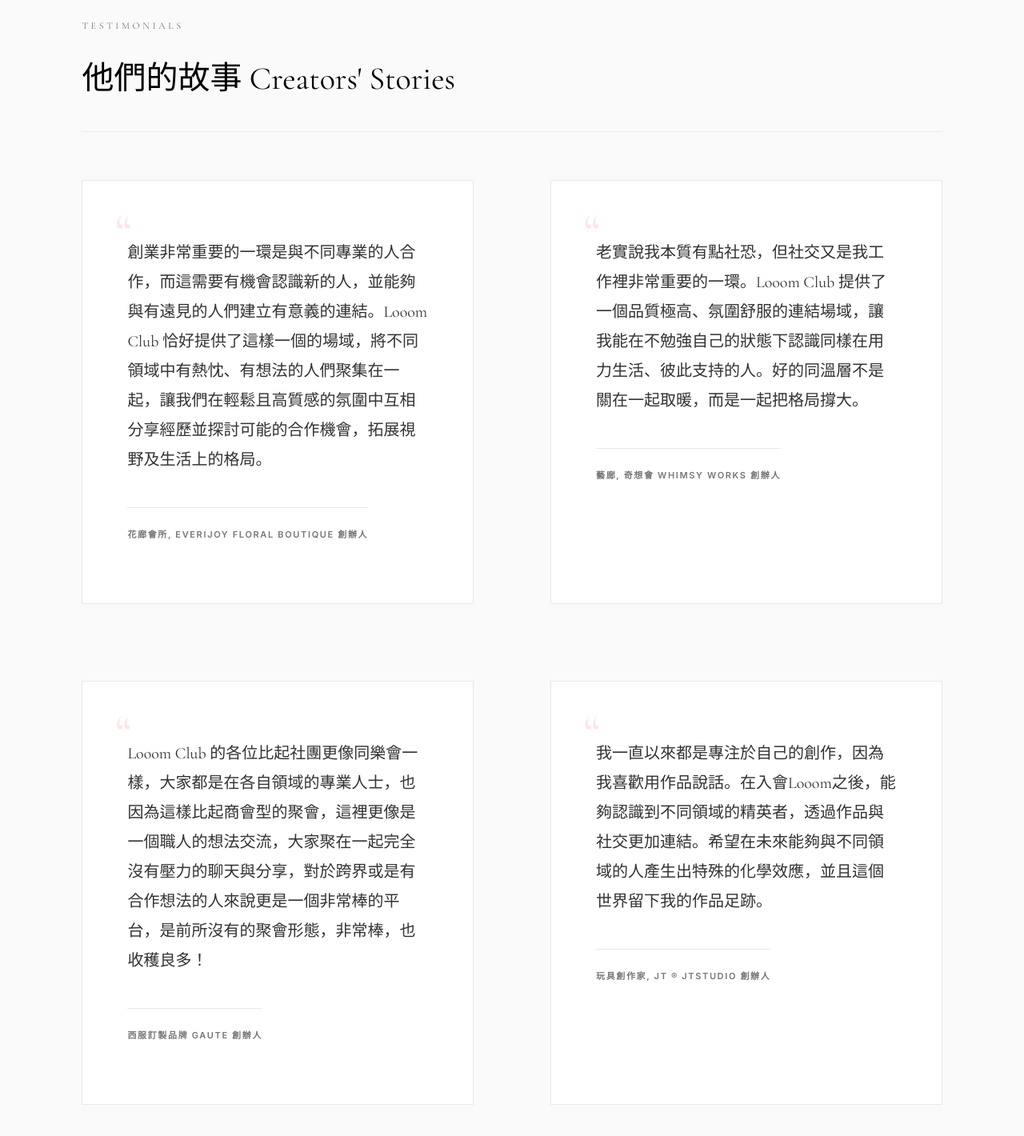
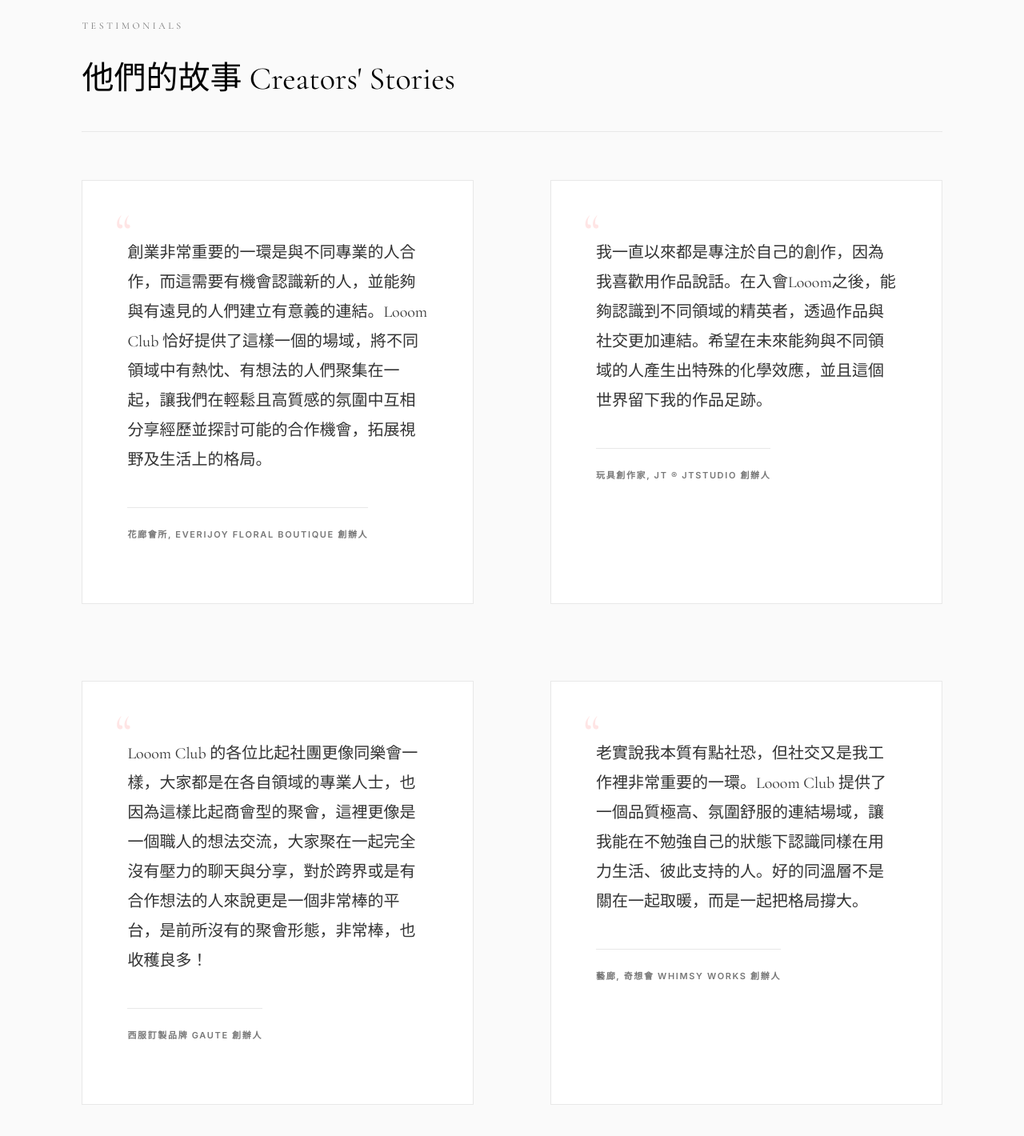
Before and after one commit to artwithlifetaipei/art-press, a Next.js app: page /looom-club in a window 1280 px wide. Shown: the part 1563-2983 px from the top of the page at 80% size. Built offline with nearby package versions, Linux system fonts and the light colour scheme.

Commit message:
layout: swap positions of Whimsy Works and JTSTUDIO testimonials

```diff
--- a/src/app/looom-club/page.tsx
+++ b/src/app/looom-club/page.tsx
@@ -9,16 +9,16 @@ export default function LooomClubPage() {
       author: "花廊會所, Everijoy Floral Boutique 創辦人"
     },
     {
-      quote: "老實說我本質有點社恐，但社交又是我工作裡非常重要的一環。Looom Club 提供了一個品質極高、氛圍舒服的連結場域，讓我能在不勉強自己的狀態下認識同樣在用力生活、彼此支持的人。好的同溫層不是關在一起取暖，而是一起把格局撐大。",
-      author: "藝廊, 奇想會 Whimsy Works 創辦人"
+      quote: "我一直以來都是專注於自己的創作，因為我喜歡用作品說話。在入會Looom之後，能夠認識到不同領域的精英者，透過作品與社交更加連結。希望在未來能夠與不同領域的人產生出特殊的化學效應，並且這個世界留下我的作品足跡。",
+      author: "玩具創作家, JT ® JTSTUDIO 創辦人"
     },
     {
       quote: "Looom Club 的各位比起社團更像同樂會一樣，大家都是在各自領域的專業人士，也因為這樣比起商會型的聚會，這裡更像是一個職人的想法交流，大家聚在一起完全沒有壓力的聊天與分享，對於跨界或是有合作想法的人來說更是一個非常棒的平台，是前所沒有的聚會形態，非常棒，也收穫良多！",
       author: "西服訂製品牌 GAUTE 創辦人"
     },
     {
-      quote: "我一直以來都是專注於自己的創作，因為我喜歡用作品說話。在入會Looom之後，能夠認識到不同領域的精英者，透過作品與社交更加連結。希望在未來能夠與不同領域的人產生出特殊的化學效應，並且這個世界留下我的作品足跡。",
-      author: "玩具創作家, JT ® JTSTUDIO 創辦人"
+      quote: "老實說我本質有點社恐，但社交又是我工作裡非常重要的一環。Looom Club 提供了一個品質極高、氛圍舒服的連結場域，讓我能在不勉強自己的狀態下認識同樣在用力生活、彼此支持的人。好的同溫層不是關在一起取暖，而是一起把格局撐大。",
+      author: "藝廊, 奇想會 Whimsy Works 創辦人"
     }
   ];
 
```
